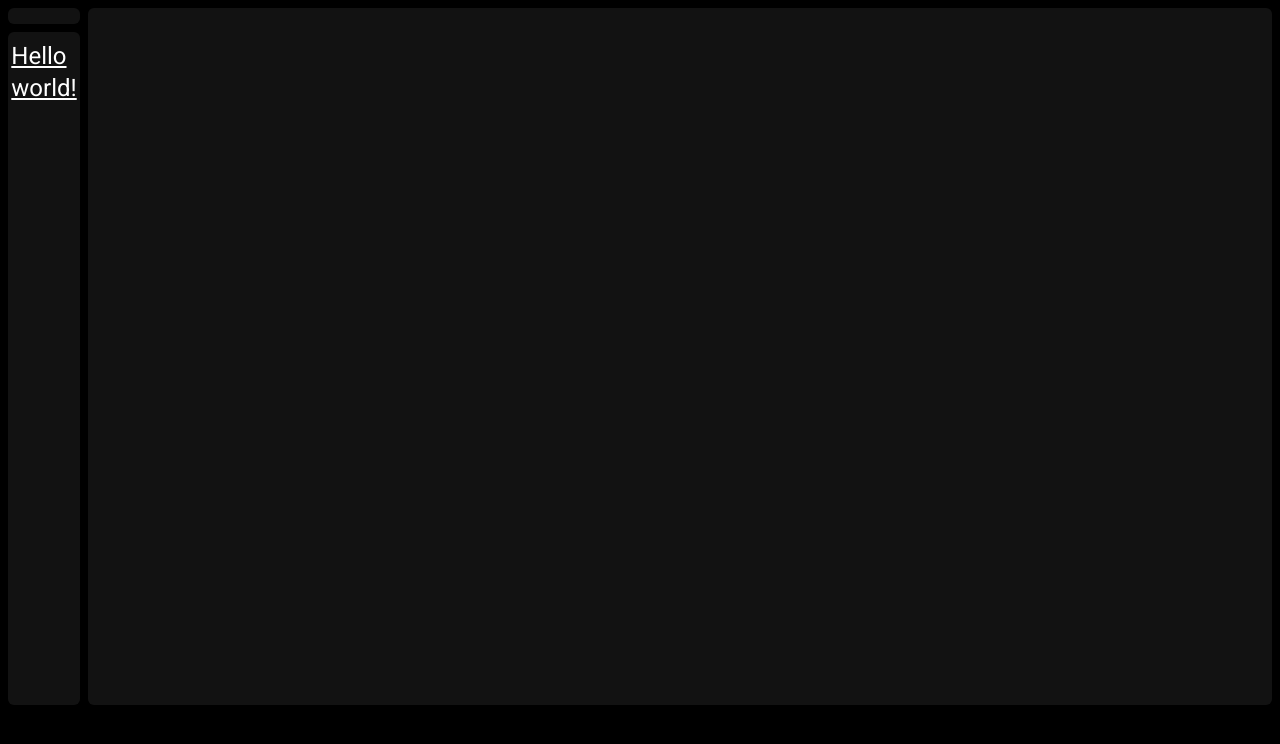
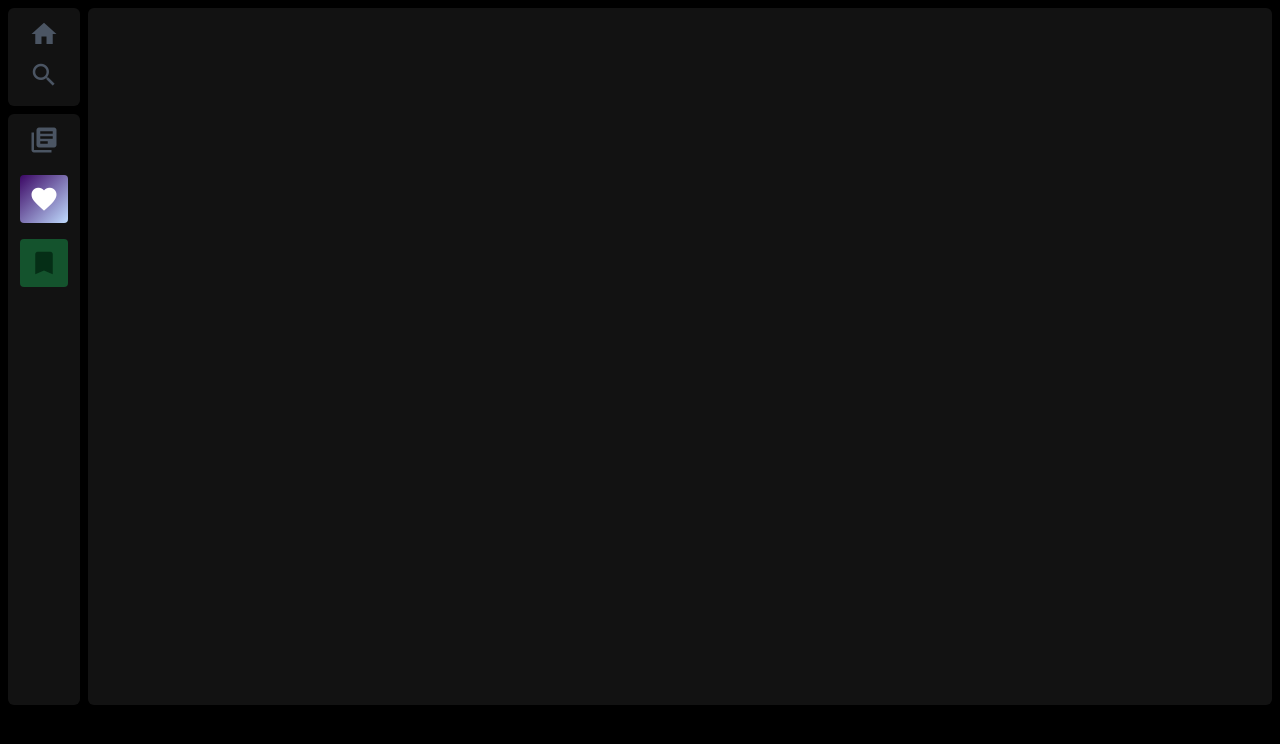
Before and after one commit to ArneCaluwe/spotify, an Angular app: page / in a window 1280 px wide. Shown: the top 744 px of the page. Built offline with nearby package versions, Linux system fonts and the light colour scheme.

Commit message:
add sidebar buttons without logic

```diff
--- a/src/app/app.component.html
+++ b/src/app/app.component.html
@@ -3,10 +3,46 @@
   <section class="rounded-md flex flex-col gap-theme">
     <div
       class="rounded-md bg-bg-secondary p-2 flex flex-col justify-center items-center">
+      <a href="#">
+        <mat-icon
+          aria-hidden="false"
+          aria-label="Home"
+          fontIcon="home"
+          class="text-3xl text-gray-600 hover:text-white transition-colors duration-200" />
+      </a>
+      <a href="#">
+        <mat-icon
+          aria-hidden="false"
+          aria-label="Search"
+          fontIcon="search"
+          class="text-3xl text-gray-600 hover:text-white transition-colors duration-200" />
+      </a>
     </div>
     <div
       class="rounded-md bg-bg-secondary flex flex-grow flex-col gap-theme p-2 items-center">
-<h1 class="text-3xl font-bold underline text-white">Hello world!</h1>
+      <button>
+        <mat-icon
+          aria-hidden="false"
+          aria-label="Expand library"
+          fontIcon="library_books"
+          class="text-3xl text-gray-600 hover:text-white transition-colors duration-200" />
+      </button>
+      <div
+        class="rounded w-[48px] m-1 bg-gradient-to-br from-purple-950 to-blue-200 h-[48px] grid place-content-center">
+        <mat-icon
+          aria-hidden="false"
+          aria-label="Expand library"
+          fontIcon="favorite"
+          class="text-3xl text-white" />
+      </div>
+      <div
+        class="rounded w-[48px] m-1 bg-green-900 h-[48px] grid place-content-center">
+        <mat-icon
+          aria-hidden="false"
+          aria-label="Bookmarks"
+          fontIcon="bookmark"
+          class="text-3xl text-green-950" />
+      </div>
     </div>
   </section>
   <body class="rounded-md bg-bg-secondary"></body>
```
